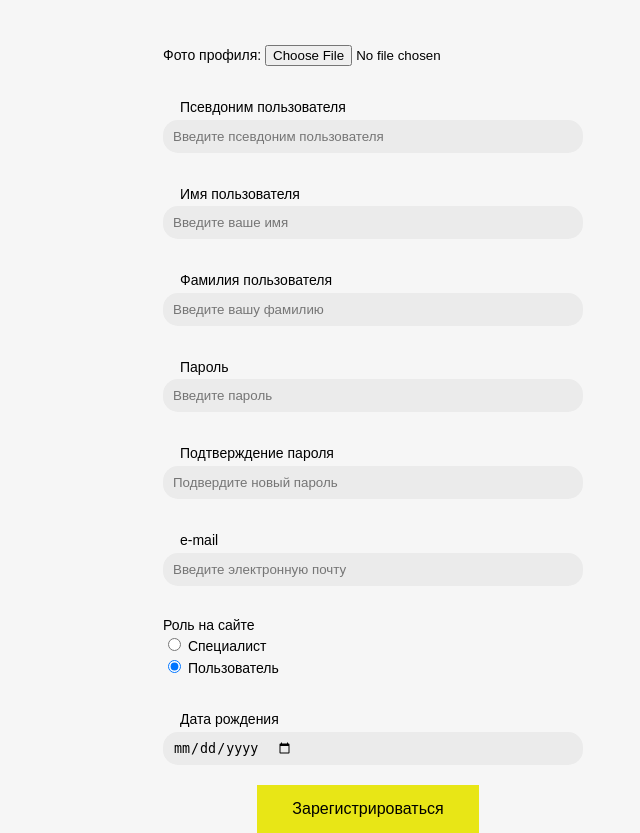
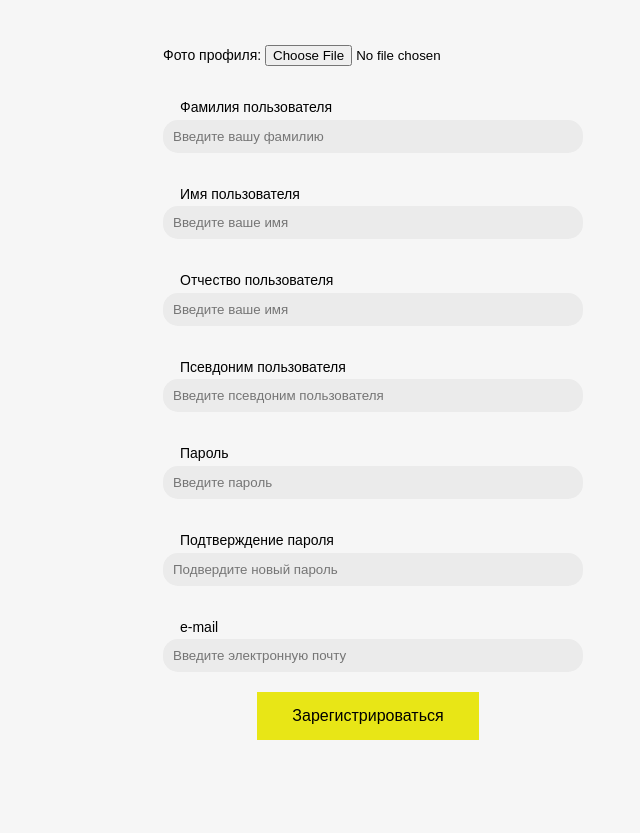
Before and after one commit to gambit515/Or_God_with_us, a Django app: page /registration/ in a window 1280 px wide. Shown: the part 78-911 px from the top of the page, without its empty margins (272-912 px from the left). After the commit the page ends 818 px from the top, so only its background shows below. Run offline with Django 4.2, Linux system fonts and the light colour scheme.

Commit message:
Update registeration.html

```diff
--- a/SpecialistSyte/main/templates/main/registeration.html
+++ b/SpecialistSyte/main/templates/main/registeration.html
@@ -37,10 +37,9 @@
 				</div>
 
 				<div class="form-group">
-					<div class="label-reg"> <label for = "user">Псевдоним пользователя</label> </div>
-					{{ form.Login }}
-					<!--<input class="vvod" type="text" placeholder="Введите псевдоним пользователя" id = "user_psevdomin" autocomplete="user_psevdomin">-->
-
+					<div class="label-reg"> <label for = "family-user">Фамилия пользователя</label> </div>
+					{{ form.SerName }}
+					<!--<input class="vvod" type="text" placeholder="Введите вашу фамилию" id = "userfamily" autocomplete="userfamily">-->
 				</div>
 
 				<div class="form-group">
@@ -50,10 +49,20 @@
 				</div>
 
 				<div class="form-group">
-					<div class="label-reg"> <label for = "family-user">Фамилия пользователя</label> </div>
-					{{ form.SerName }}
-					<!--<input class="vvod" type="text" placeholder="Введите вашу фамилию" id = "userfamily" autocomplete="userfamily">-->
+					<div class="label-reg"> <label for = "otchestvo-user">Отчество пользователя</label> </div>
+					<input class="vvod" type="text" placeholder="Введите ваше имя" id = "otchestvoname" autocomplete="otchestvoname">
 				</div>
+
+				<div class="form-group">
+					<div class="label-reg"> <label for = "user">Псевдоним пользователя</label> </div>
+					{{ form.Login }}
+					<!--<input class="vvod" type="text" placeholder="Введите псевдоним пользователя" id = "user_psevdomin" autocomplete="user_psevdomin">-->
+
+				</div>
+
+
+
+
 
 				<div class="form-group">
 					<div  class="label-reg"> <label for = "password">Пароль</label> </div>
@@ -72,6 +81,7 @@
 					<!--<input class="vvod3" type="email" id = "mail" placeholder="Введите электронную почту" autocomplete="email">-->
 				</div>
 
+				<!--
 				<div class="form-group">
 					<label>Роль на сайте</label>
 					<div class="form-check">
@@ -86,7 +96,8 @@
 						</label>
 					</div>
 
-					<!-- изменил ID у радио-баттон-->
+					изменил ID у радио-баттон
+
 					<div class="form-check">
 						<input class="form-check-input"
 							   type="radio" name="exampleRadios"
@@ -104,7 +115,7 @@
 					<div class="label-reg"> <label for = "BirthDay">Дата рождения</label> </div>
 					<input class="vvod4" type="date" placeholder="Введите дату рождения" id = "BirthDay">
 				</div>
-
+									-->
 
 				<!-- Работающая кнопка -->
 				<input class="button-reg" type="submit" value="Зарегистрироваться">
```
